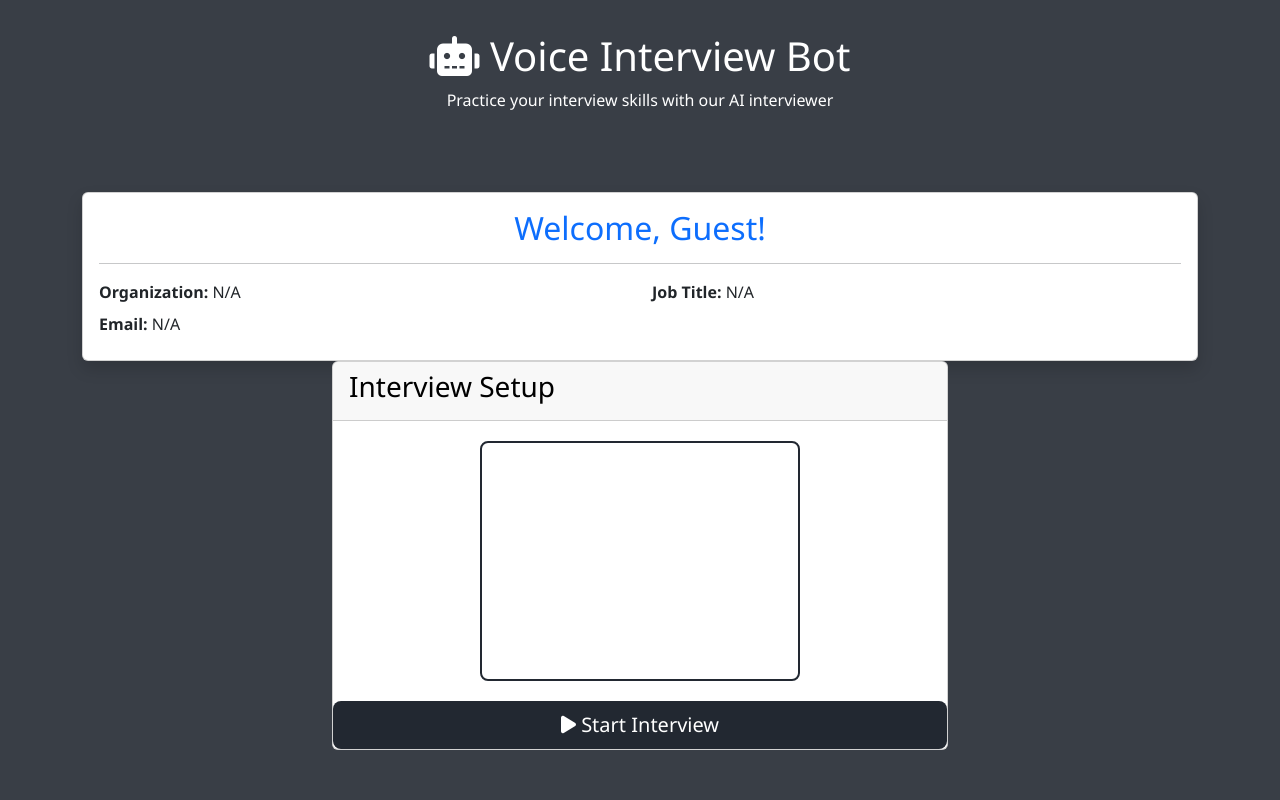
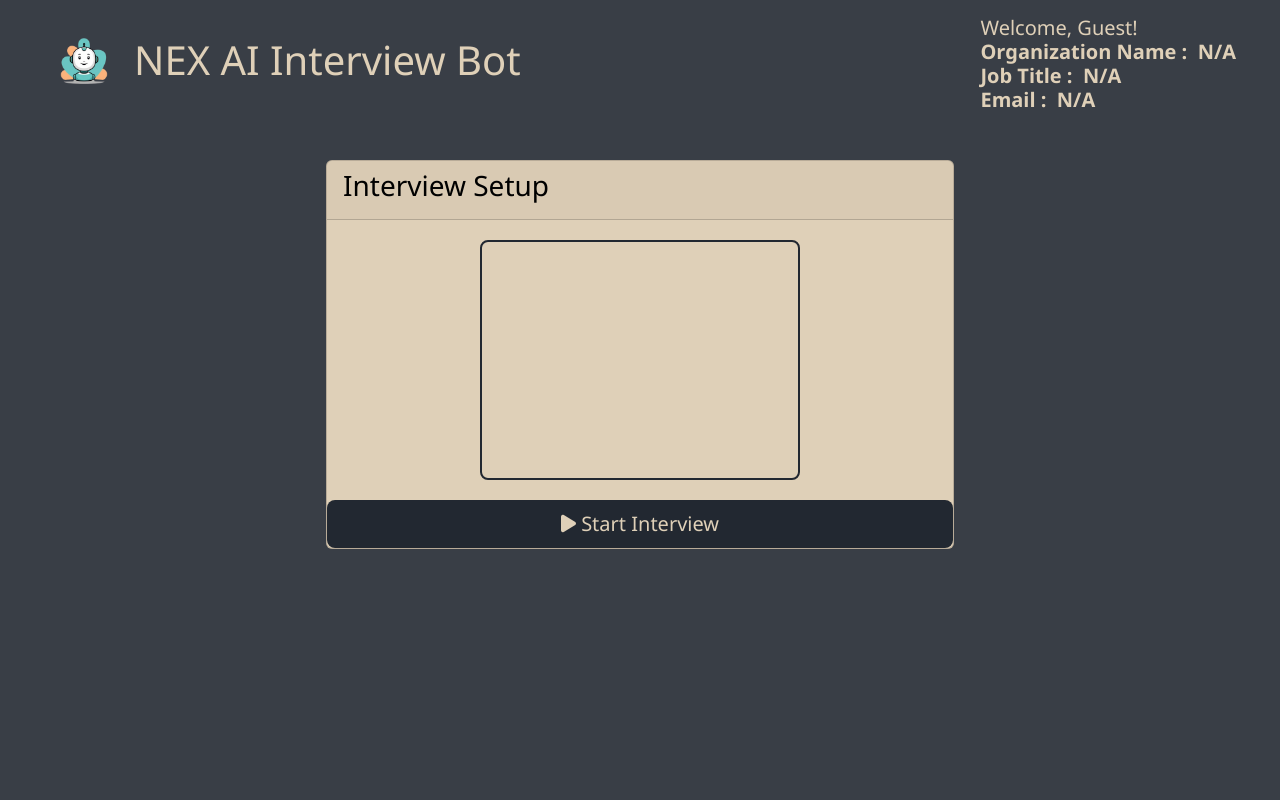
Before and after one commit to ddnyanu/AI-INTERVIEW-BOT, a Flask app: page / in a window 1280 px wide. Run offline with Flask 3, Linux system fonts and the light colour scheme; some libraries are stand-ins or nearby versions.

Commit message:
report done

```diff
--- a/style.css
+++ b/style.css
@@ -1,4 +1,3 @@
-
 body {
     background-color: #f8f9fa;
     font-family: 'Segoe UI', Tahoma, Geneva, Verdana, sans-serif;
@@ -26,6 +25,7 @@ body {
     box-shadow: 0 4px 20px rgba(0, 0, 0, 0.1);
     margin-bottom: 2rem;
     border: none;
+    background-color: #a777e3;
 }
 
 .conversation-container {
--- a/templates/index.html
+++ b/templates/index.html
@@ -6,29 +6,43 @@
     <link href="https://cdn.jsdelivr.net/npm/bootstrap@5.3.0/dist/css/bootstrap.min.css" rel="stylesheet">
     <link rel="stylesheet" href="https://cdnjs.cloudflare.com/ajax/libs/font-awesome/6.0.0/css/all.min.css">
     <style>
+
         body {
             background-color: #393e46;
             font-family: 'Segoe UI', Tahoma, Geneva, Verdana, sans-serif;
         }
-        .header {
-            background: linear-gradient(135deg,#222831);
-            color: white;
-            padding: 2rem 0;
-            margin-bottom: 2rem;
-            border-radius: 0 0 5px 5px;
-        }
+       .header {
+    background: linear-gradient(135deg, #222831);
+    color: #dfd0b8;
+    margin-bottom: 2rem;
+    border-radius: 0 0 10px 10px;
+    height: 8rem;
+    padding: 1rem 2rem;
+    display: flex;
+    align-items: center;
+}
+
+.header .row {
+    width: 100%;
+    display: flex;
+    align-items: center;
+    justify-content: space-between;
+}
+
+
         .interview-container {
             height: 70vh;
             display: flex;
             flex-direction: column;
             justify-content: center;
             align-items: center;
+            color: #dfd0b8;
         }
         .mic-button {
             width: 100px;
             height: 100px;
             border-radius: 50%;
-            background-color: #948979;
+            background-color: #222831;
             color: white;
             border: none;
             font-size: 24px;
@@ -45,7 +59,7 @@
         }
         .mic-button.recording {
             animation: pulse 1.5s infinite;
-            background-color: #dc3545;
+            background-color: #393e46;
         }
         @keyframes pulse {
             0% { transform: scale(1); }
@@ -56,6 +70,7 @@
             width: 100%;
             max-width: 500px;
             margin: 20px auto;
+            color: #222831;
         }
         .progress-text {
             text-align: center;
@@ -86,7 +101,7 @@
             margin-top: 20px;
         }
         .setup-section .card {
-            background: linear-gradient(270deg, #FEF3F4 20%);
+
             color: #000000;
         }
         .interview-section {
@@ -107,12 +122,12 @@
             padding: 10px 20px;
             font-weight: bold;
             background-color: #222831;
-            border-color: #E52437;
+            border-color: #393e46;
             color: white;
         }
         .start-new-btn:hover {
             background-color: #222831;
-            border-color: #C41E2E;
+            border-color: #393e46;
             color: white;
         }
         .experience-fields {
@@ -265,46 +280,41 @@
 
 <body>
 
-
-
-
-
-
-
-
-
-    <div class="container-fluid">
+    <!-- <div class="container-fluid">
         <div class="row header">
             <div class="col-12 text-center">
                 <h1><i class="fas fa-robot"></i> Voice Interview Bot</h1>
                 <p class="tagline">Practice your interview skills with our AI interviewer</p>
             </div>
         </div>
-    <div>
+    <div> -->
 
 
-  <div class="container mt-4">
-  <div class="card shadow rounded">
-    <div class="card-body">
-      <h2 class="card-title text-center text-primary mb-3">
-        Welcome, {{ data.candidate_name }}!
-      </h2>
-      <hr>
-      <div class="row">
+<div class="container-fluid">
+    <div class="row header">
+       <div class="col-md-8 d-flex flex-column justify-content-center text-left">
+<h1 style="display: flex; align-items: center;">
+  <img src="/static/media/botImage.png"
+       alt="Bot Logo"
+       style="height: 80px; margin-right: 10px;">
+  NEX AI Interview Bot
+</h1>
 
-        <div class="col-md-6 mb-2">
-          <strong>Organization:</strong> {{ data.organization_name or 'N/A' }}
-        </div>
-        <div class="col-md-6 mb-2">
-          <strong>Job Title:</strong> {{ data.job_title or 'N/A' }}
-        </div>
-        <div class="col-md-6 mb-2">
-          <strong>Email:</strong> {{ data.email or 'N/A' }}
-        </div>
-      </div>
+
+</div>
+<div class="col-md-4 d-flex flex-column justify-content-center align-items-end pr-4">
+    <h5 class="mb-0 text-right">
+        Welcome, {{ data.candidate_name }}!<br>
+        <strong>Organization Name : &nbsp;{{ data.organization_name or 'N/A' }}</strong><br>
+        <strong>Job Title : &nbsp;{{ data.job_title or 'N/A' }}</strong><br>
+        <strong>Email : &nbsp;{{ data.email or 'N/A' }}</strong>
+    </h5>
+</div>
+
+
     </div>
-  </div>
 </div>
+
 
 
 
@@ -313,7 +323,7 @@
 
         <div class="row setup-section">
             <div class="col-md-6 offset-md-3">
-                <div class="card">
+                <div class="card" style="background-color: #dfd0b8;">
                     <div class="card-header">
                         <h3>Interview Setup</h3>
                     </div>
@@ -380,7 +390,7 @@
                         <div class="camera-container" id="cameraContainer">
                             <video id="cameraFeed" class="camera-feed" autoplay playsinline></video>
                         </div>
-                        <button type="button" id="startInterviewBtn" class="btn btn-lg w-100" style="background-color: #222831; color: white;">
+                        <button type="button" id="startInterviewBtn" class="btn btn-lg w-100" style="background-color: #222831; color:#dfd0b8;">
                             <i class="fas fa-play"></i> Start Interview
                         </button>
                     </div>
```
Also changed, not shown: static/media/botImage.png (added), 1 other file.
